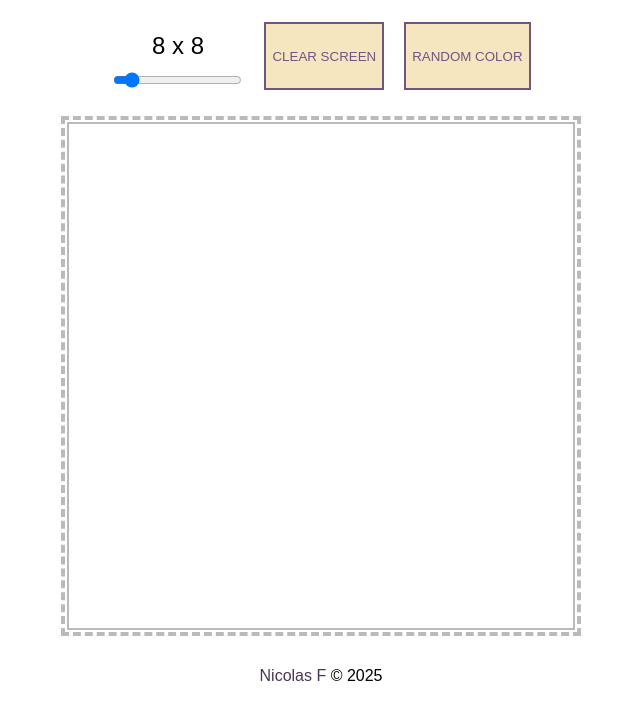
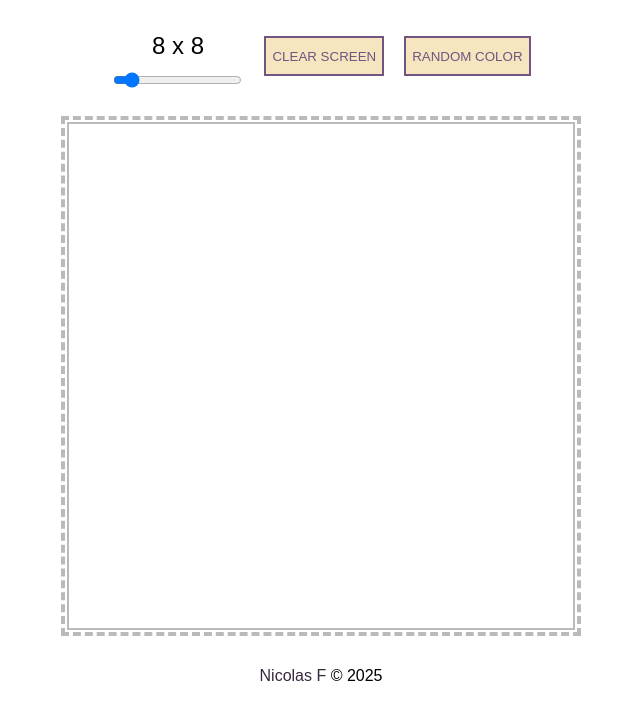
Before and after one commit to nicolasfig/etch-a-sketch, a plain HTML site: page index.html in a window 1280 px wide. Shown: the part 112-832 px from the top of the page, without its empty margins (347-987 px from the left). Drawn offline with Linux system fonts and the light colour scheme; a web font is replaced by a local one.

Commit message:
Fixed buttons size

```diff
--- a/style.css
+++ b/style.css
@@ -49,6 +49,7 @@ h2 {
   color: #725480;
   border: 2px solid #725480;
   background-color: #f5e6c0;
+  height: 40px;
 }
 
 .btn:hover {
@@ -63,6 +64,7 @@ h2 {
   gap: 20px;
   margin-bottom: 10px;
   justify-content: center;
+  align-items: center;
 }
 
 .slider {
@@ -73,5 +75,5 @@ h2 {
 
 a {
   text-decoration: none;
-  color: #4b3655;
+  color: #38293f;
 }
```
